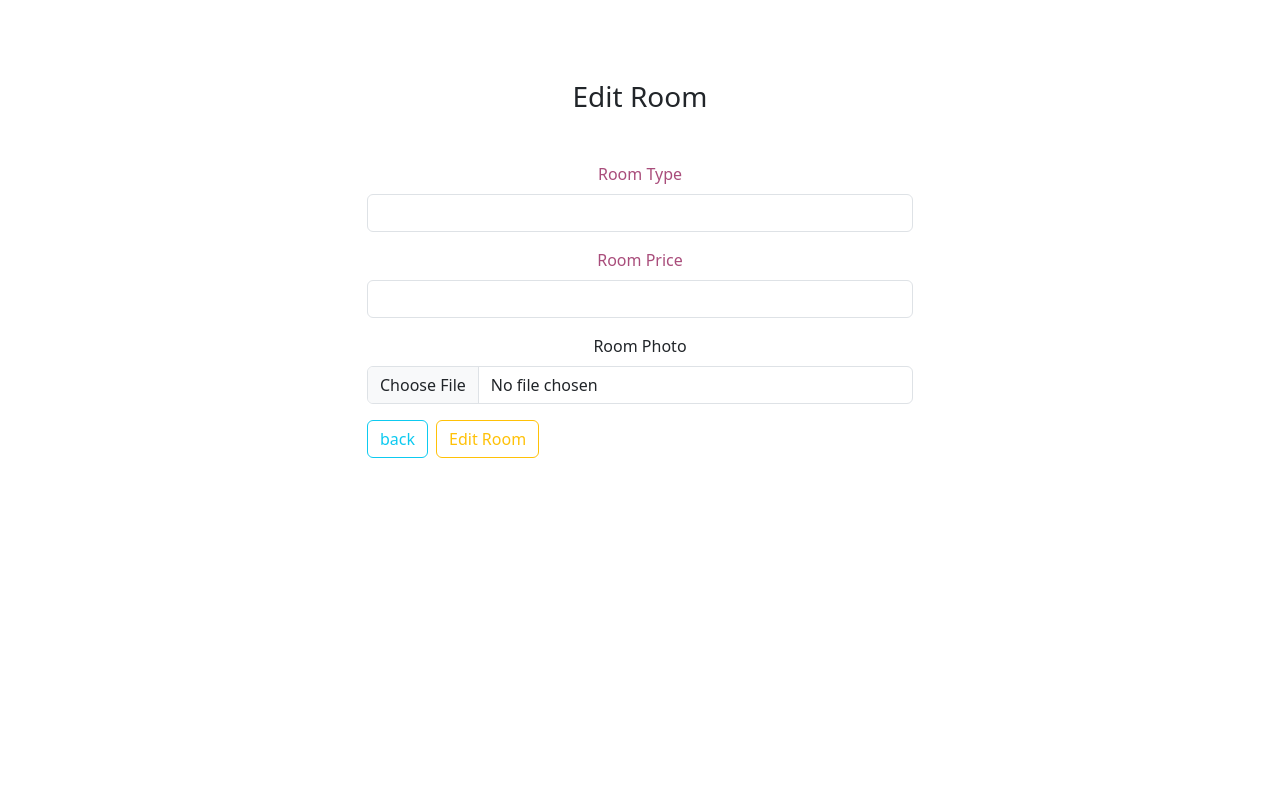
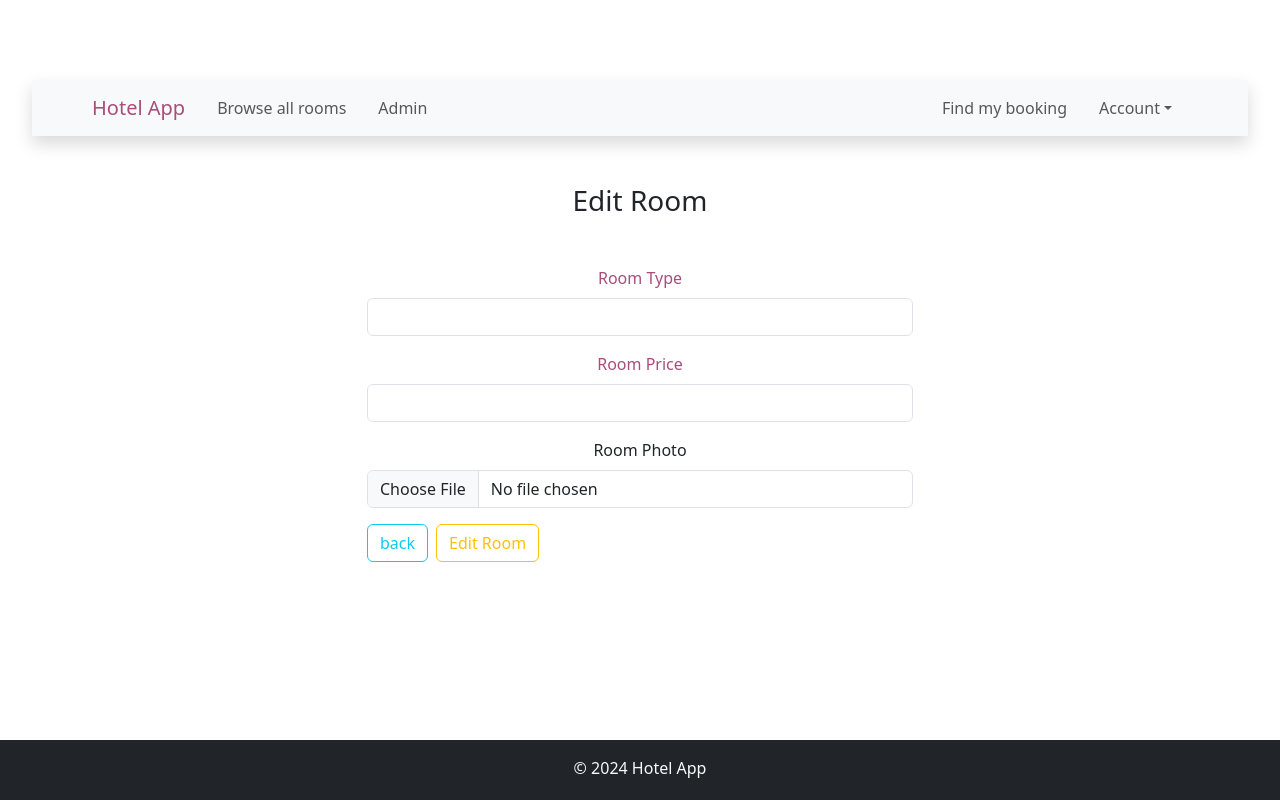
Before and after one commit to meddourisami/Hotel_Management_Frontend, a React (Vite) app: page /edit-room/1 in a window 1280 px wide. Built offline with nearby package versions, Linux system fonts and the light colour scheme; no server answers.

Commit message:
added layout for footer and navbar

```diff
--- a/src/App.jsx
+++ b/src/App.jsx
@@ -7,6 +7,8 @@
 import { BrowserRouter as Router, Routes, Route } from "react-router-dom"
 import EditRoom from "./components/room/EditRoom"
 import Home from "./components/home/Home"
+import NavBar from "./components/layout/NavBar"
+import Footer from "./components/layout/Footer"
 
 function App() {
 
@@ -14,12 +16,15 @@
     <>
       <main>
         <Router>
+          <NavBar/>
           <Routes>
             <Route path="/" element={<Home/>} />
             <Route path="/edit-room/:roomId" element={<EditRoom />} />
-            <Route path="/existing-rooms" element={<ExistingRooms/>} />
+            <Route path="/existing-rooms" element={<ExistingRooms />} />
+            <Route path="/add-room" element={<AddRoom/>} />
           </Routes>
         </Router>
+        <Footer/>
       </main>
     </>
   )
--- /dev/null
+++ b/src/components/layout/Footer.jsx
@@ -0,0 +1,19 @@
+import React from "react"
+import { Col, Container, Row } from "react-bootstrap"
+
+const Footer = () => {
+	let today = new Date()
+	return (
+		<footer className="bg-dark text-light py-3 footer mt-lg-5">
+			<Container>
+				<Row>
+					<Col xs={12} md={12} className="text-center">
+						<p className="mb-0"> &copy; {today.getFullYear()} Hotel App</p>
+					</Col>
+				</Row>
+			</Container>
+		</footer>
+	)
+}
+
+export default Footer
--- /dev/null
+++ b/src/components/layout/NavBar.jsx
@@ -0,0 +1,89 @@
+import React, {useState} from "react"
+import { NavLink, Link } from "react-router-dom"
+
+
+const NavBar = () => {
+    const [showAccount, setShowAccount] = useState(false)
+
+	const handleAccountClick = () => {
+		setShowAccount(!showAccount)
+	}
+
+	return (
+		<nav className="navbar navbar-expand-lg bg-body-tertiary px-5 shadow mt-5 sticky-top">
+			<div className="container-fluid">
+				<Link to={"/"} className="navbar-brand">
+					<span className="hotel-color">Hotel App</span>
+				</Link>
+
+				<button
+					className="navbar-toggler"
+					type="button"
+					data-bs-toggle="collapse"
+					data-bs-target="#navbarScroll"
+					aria-controls="navbarScroll"
+					aria-expanded="false"
+					aria-label="Toggle navigation">
+					<span className="navbar-toggler-icon"></span>
+				</button>
+
+				<div className="collapse navbar-collapse" id="navbarScroll">
+					<ul className="navbar-nav me-auto my-2 my-lg-0 navbar-nav-scroll">
+						<li className="nav-item">
+							<NavLink className="nav-link" aria-current="page" to={"/browse-all-rooms"}>
+								Browse all rooms
+							</NavLink>
+						</li>
+						<li className="nav-item">
+							<NavLink className="nav-link" aria-current="page" to={"/admin"}>
+								Admin
+							</NavLink>
+						</li>
+					</ul>
+
+					<ul className="d-flex navbar-nav">
+						<li className="nav-item">
+							<NavLink className="nav-link" to={"/find-booking"}>
+								Find my booking
+							</NavLink>
+						</li>
+
+						<li className="nav-item dropdown">
+                            <a
+                                className="nav-link dropdown-toggle"
+                                href="#"
+                                role="button"
+                                aria-expanded="false"
+                                onClick={handleAccountClick}>
+                                {" "}
+                                Account
+							</a>
+
+                            <ul
+                                className={`dropdown-menu ${showAccount ? "show" : ""}`}
+                                aria-labelledby="navbarDropdown">
+								<li>
+									<Link className="dropdown-item" to={"/login"}>
+										Login
+									</Link>
+                                </li>
+                                <li>
+                                    <Link className="dropdown-item" to={"/profile"}>
+                                        Profile
+                                    </Link>
+                                </li>
+                                <li>
+                                    <Link className="dropdown-item" to={"/logout"}>
+                                        Logout
+                                    </Link>
+                                </li>
+							</ul>
+						</li>
+					</ul>
+				</div>
+			</div>
+		</nav>
+	)
+}
+
+export default NavBar
--- a/src/components/room/AddRoom.jsx
+++ b/src/components/room/AddRoom.jsx
@@ -1,6 +1,7 @@
 import React, { useState } from "react"
 import { addRoom } from "../utils/ApiFunctions"
 import RoomTypeSelector from "../common/RoomTypeSelector"
+import { Link } from "react-router-dom"
 
 const AddRoom = () => {
     const [newRoom, setNewRoom] = useState({
@@ -112,6 +113,9 @@
                                 )}
                             </div>
                             <div className="d-grid gap-2 d-md-flex justify-content-start mt-2">
+                                <Link to={"/existing-rooms"} className="btn btn-outline-info">
+                                    Back
+                                </Link>
                                 <button className="btn btn-outline-primary ml-5">
                                     Save Room
                                 </button>
--- a/src/components/room/ExistingRooms.jsx
+++ b/src/components/room/ExistingRooms.jsx
@@ -1,9 +1,9 @@
 import React, { useEffect, useState } from 'react'
 import { deleteRoom, getAllRooms } from '../utils/ApiFunctions'
-import { Col } from 'react-bootstrap'
+import { Col, Row } from 'react-bootstrap'
 import RoomFilter from '../common/RoomFilter'
 import RoomPaginator from '../common/RoomPaginator'
-import { FaEdit, FaEye, FaTrashAlt } from "react-icons/fa"
+import { FaEdit, FaEye, FaTrashAlt, FaPlus } from "react-icons/fa"
 import { Link } from "react-router-dom"
 
 const ExistingRooms = () => {
@@ -75,6 +75,11 @@
 
     return (
         <>
+            <div className="container col-md-8 col-lg-6">
+				{successMessage && <p className="alert alert-success mt-5">{successMessage}</p>}
+
+				{errorMessage && <p className="alert alert-danger mt-5">{errorMessage}</p>}
+			</div>
             {isLoading ? (
                 <p>Loading existing rooms</p>
             ) : (
@@ -83,9 +88,16 @@
                             <div className='d-flex justify-content-between mb-3 mt-5'>
                                 <h2>Existing rooms</h2>
                             </div>
-                            <Col md={6} className='mb-3 mb-md-0'>
-                                <RoomFilter data={rooms} setFilteredData={setFilteredRooms} />
-                            </Col>
+                            <Row>
+                                <Col md={6} className='mb-3 mb-md-0'>
+                                    <RoomFilter data={rooms} setFilteredData={setFilteredRooms} />
+                                </Col>
+                                <Col md={6} className='d-flex justify-content-end'>
+                                    <Link to={"/add-room"}>
+                                        <FaPlus />Add Room
+                                    </Link>
+                                </Col>
+                            </Row>
                             <table className='table table-bordred table-hover'>
                                 <thead>
                                     <tr className='text-center'>
@@ -126,7 +138,6 @@
                                 onPageChange={handlePaginationClick}
                             />
                         </section>
-
                     </>
             )}
         </>
--- a/src/components/utils/ApiFunctions.js
+++ b/src/components/utils/ApiFunctions.js
@@ -55,7 +55,7 @@
     formData.append("roomType", roomData.roomType)
     formData.append("roomPrice", roomData.roomPrice)
     formData.append("photo", roomData.photo)
-    const response = await api.put(`/rooms/update/${roomId}`)
+    const response = await api.put(`/rooms/update/${roomId}`,formData)
     return response
 }
 
```
